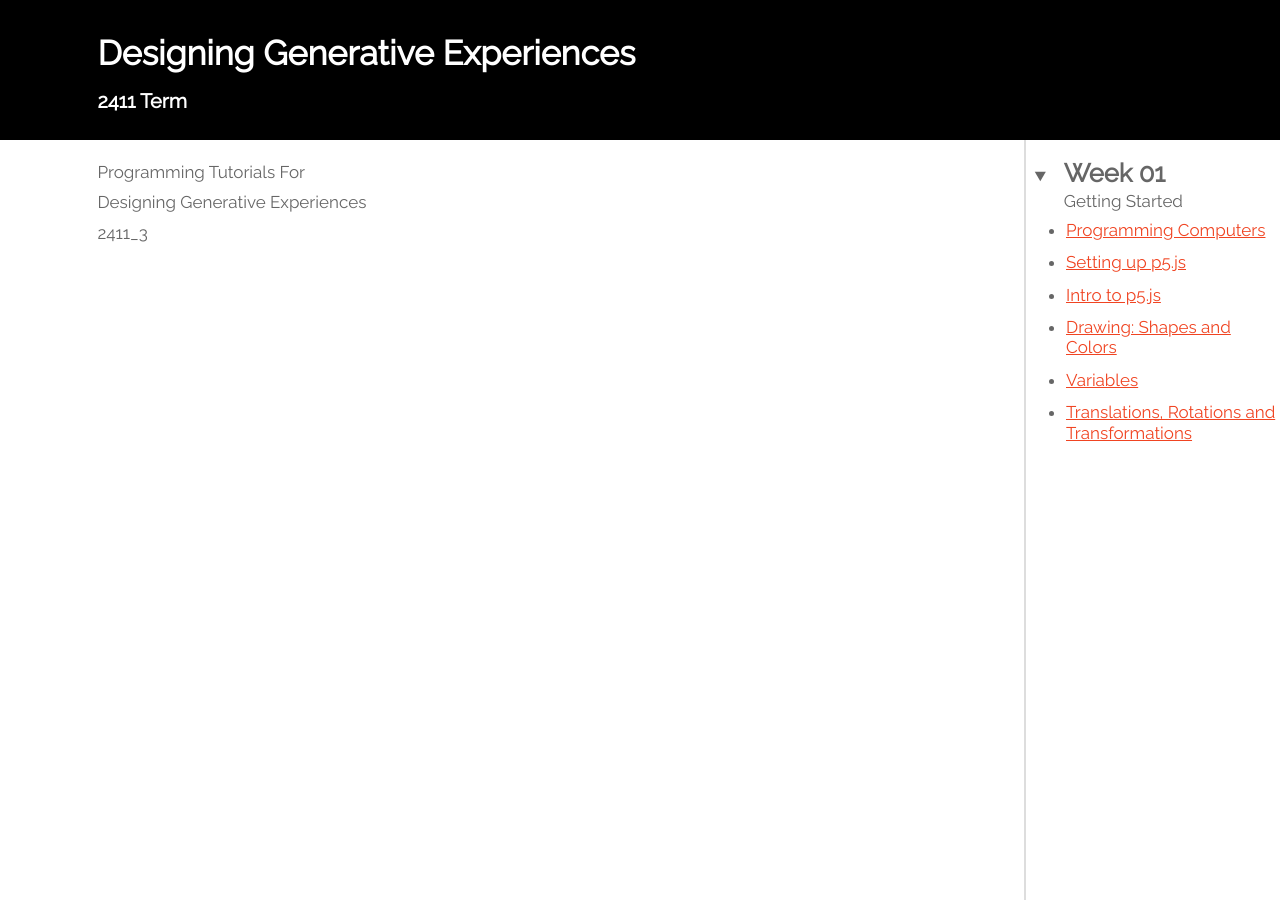
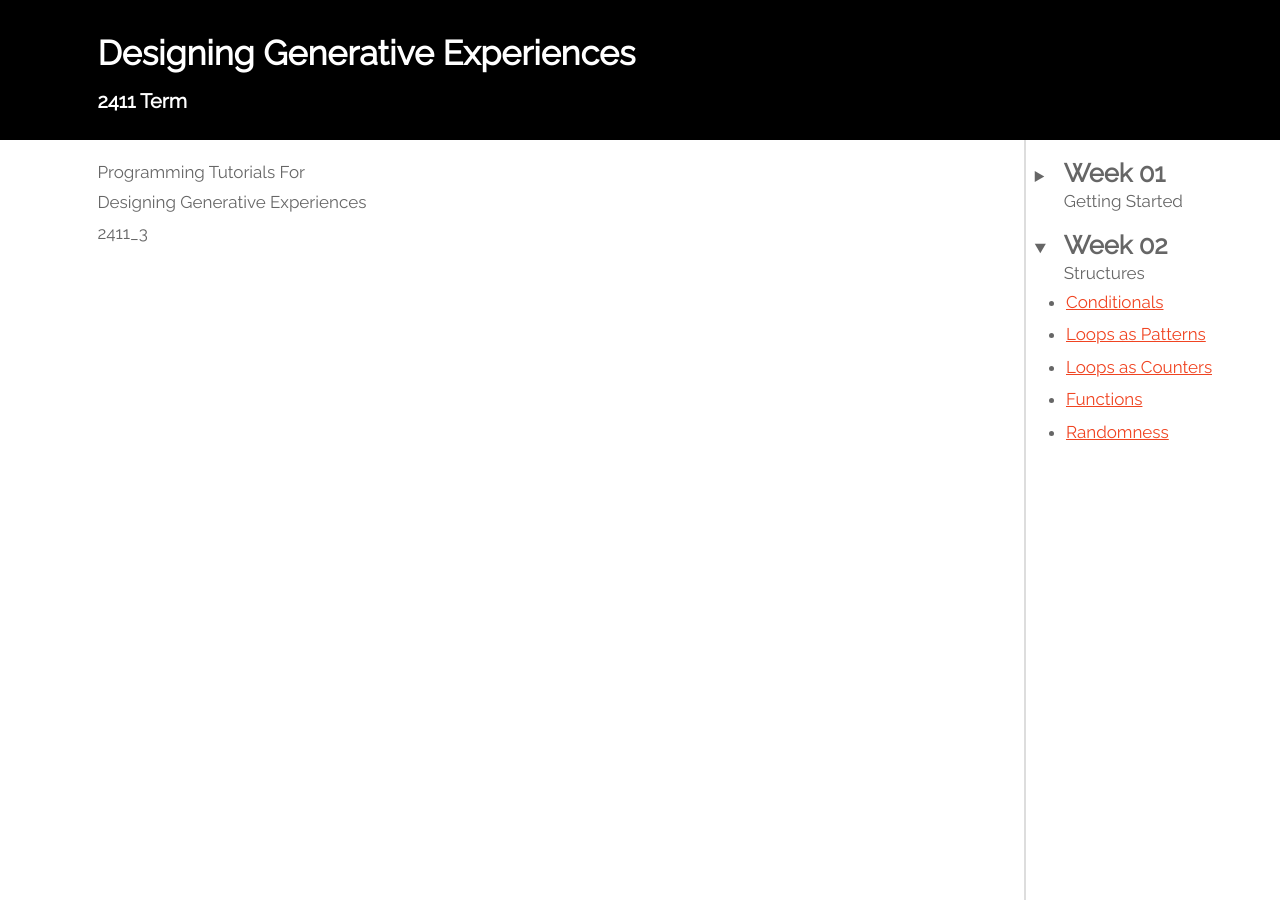
Before and after one commit to genxp-2411/genxp-2411.github.io, a Jekyll site: the page built from _pages/index.md, in a window 1280 px wide and 900 px high. Built offline with Jekyll 4.4.1, drawn with Linux system fonts in a browser that asks for light colours; our own code applies the rules of GitHub Pages for plain Markdown files.

Commit message:
wk02 menu

```diff
--- a/_includes/menu.html
+++ b/_includes/menu.html
@@ -8,9 +8,8 @@
     variables
     transformations
   {% endcapture %}
-  {% include menu-section.html section="week01" title=title topics=topics open="open" %}
+  {% include menu-section.html section="week01" title=title topics=topics %}
 
-  {% comment %}
   {% assign title = "Week 02: Structures" %}
   {% capture topics %}
     conditionals
@@ -21,6 +20,7 @@
   {% endcapture %}
   {% include menu-section.html section="week02" title=title topics=topics open="open" %}
 
+  {% comment %}
   {% assign title = "Week 03: Time" %}
   {% capture topics %}
     arrays
```
